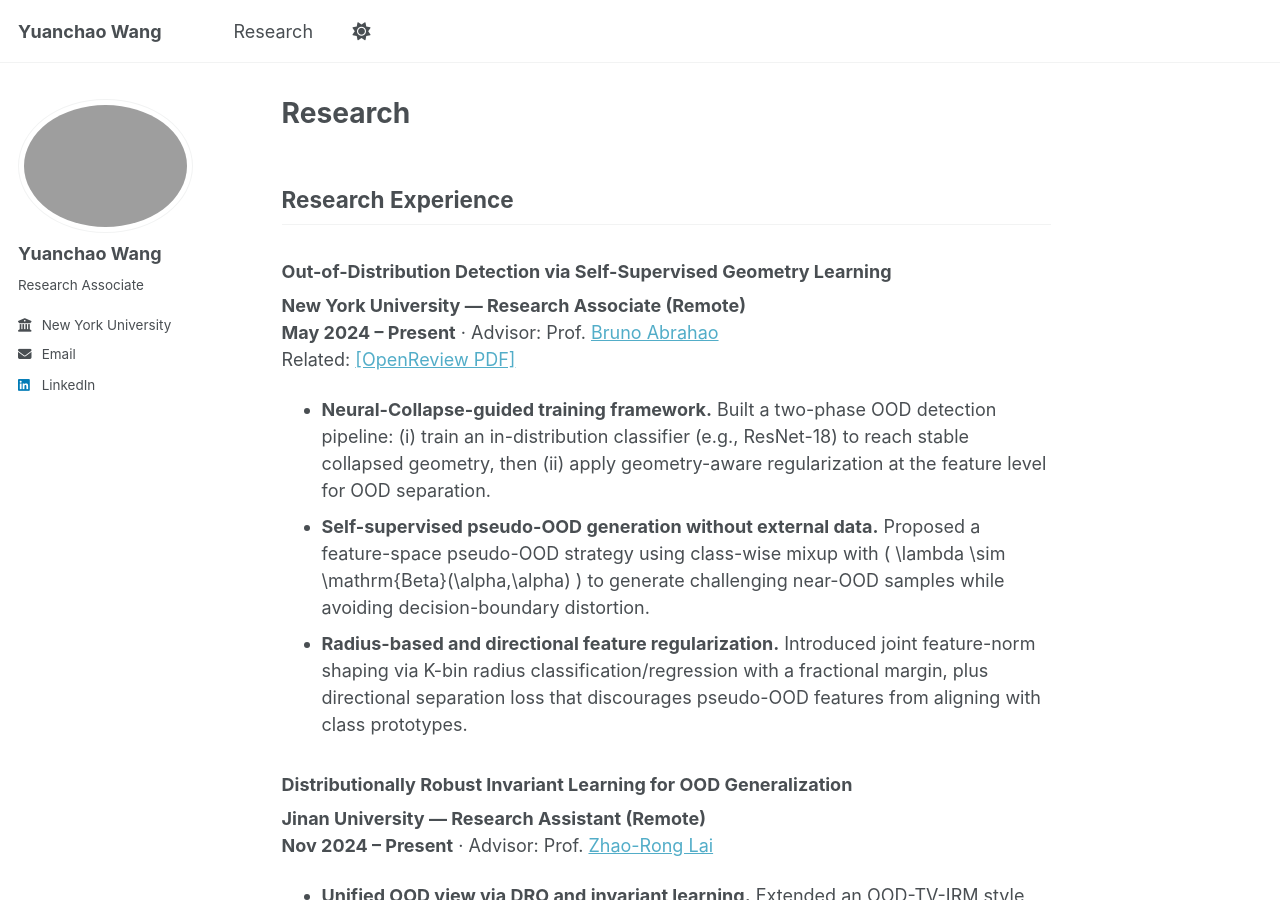
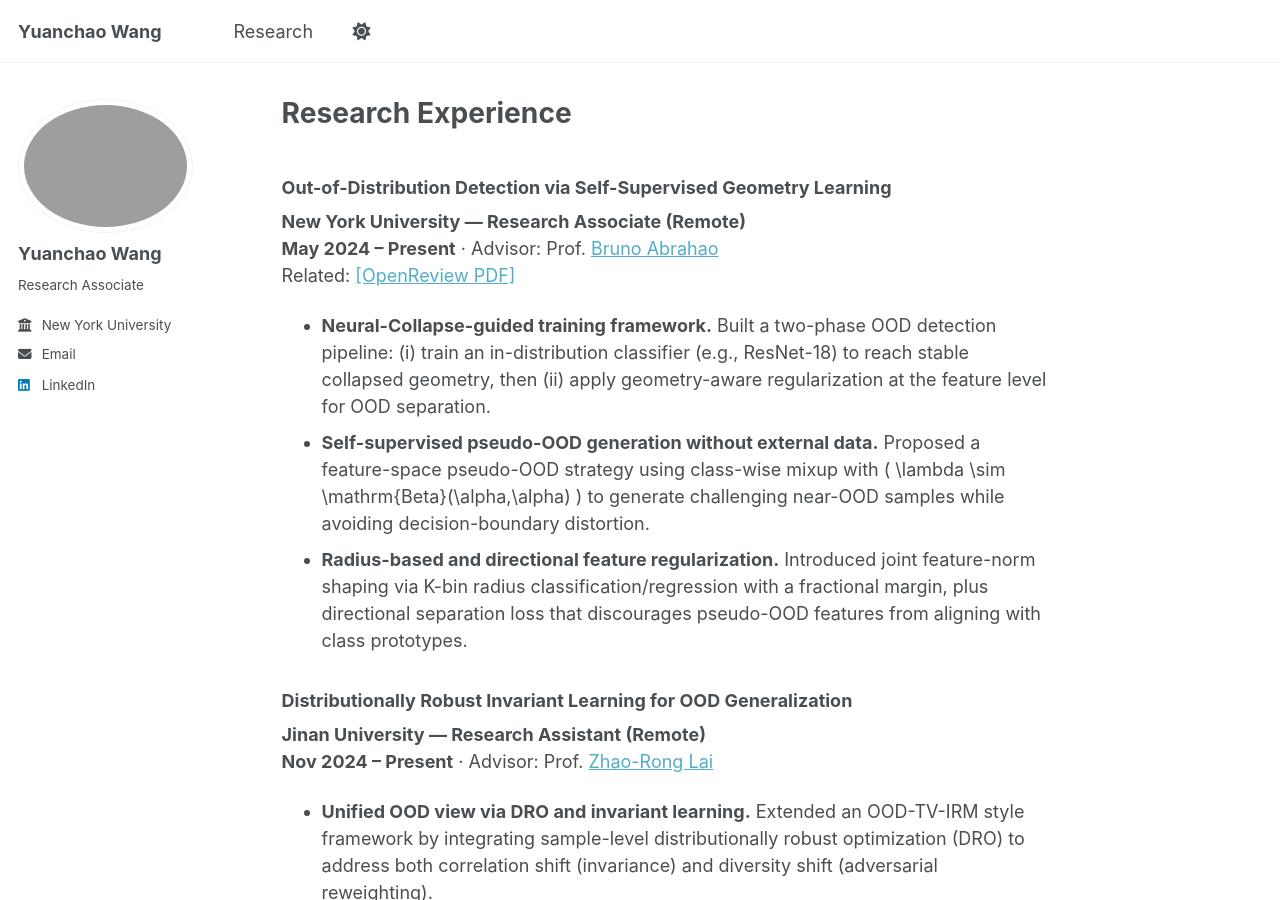
Before and after one commit to JohnnyWyc/JohnnyWyc.github.io, a Jekyll site: the page built from _pages/Research.md, in a window 1280 px wide and 900 px high. Built offline with Jekyll 4.4.1, drawn with Linux system fonts in a browser that asks for light colours; a script bundle is joined from its source files by our own code; library files that are not in the unit come from our copies.

Commit message:
Update Research.md

```diff
--- a/_pages/Research.md
+++ b/_pages/Research.md
@@ -1,11 +1,11 @@
 ---
-title: "Research"
+title: "Research Experience"
 layout: single
 permalink: /research/
 author_profile: true
 ---
 
-## Research Experience
+
 
 ### Out-of-Distribution Detection via Self-Supervised Geometry Learning
 **New York University — Research Associate (Remote)**
```
